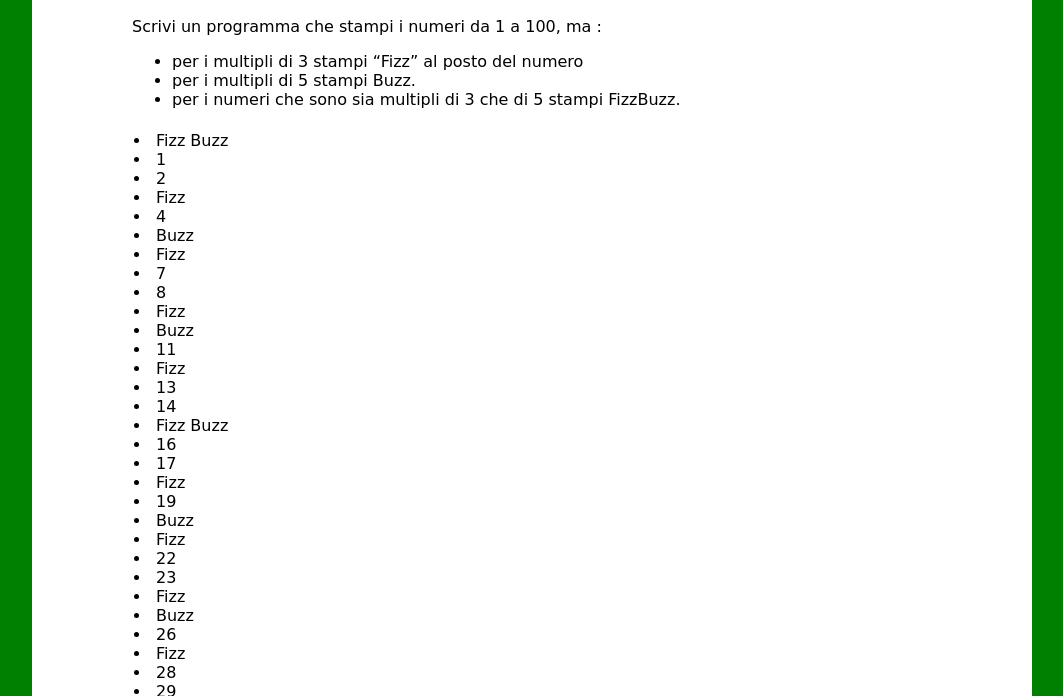
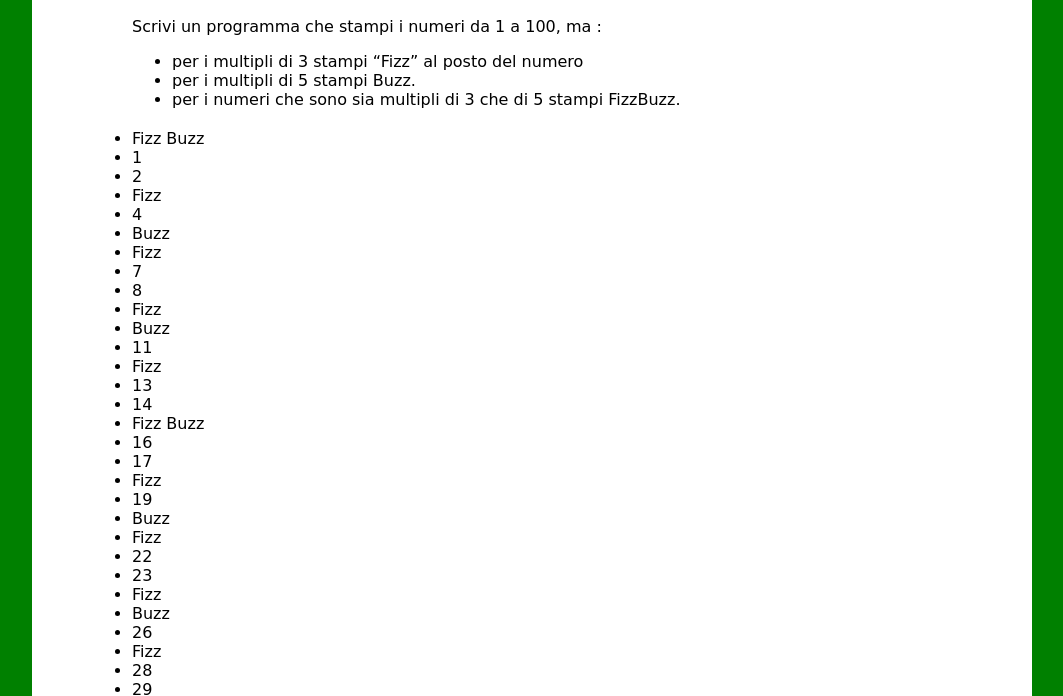
Before and after one commit to carminelentisco/js-fizzbuzz, a plain HTML site: page index.html in a window 1280 px wide. Shown: the part 94-790 px from the top of the page, without its empty margins (108-1171 px from the left). Drawn offline with Linux system fonts and the light colour scheme; a web font is replaced by a local one.

Commit message:
HTML Corretto

```diff
--- a/JS/main.js
+++ b/JS/main.js
@@ -37,4 +37,4 @@ for (var i = 0; i <= 100; i++ ) {
 }
 
 
-document.getElementById('tabella').innerHTML = listaNumeri.join("");
+document.getElementById('listaNumeri').innerHTML = listaNumeri.join("");
--- a/index.html
+++ b/index.html
@@ -40,12 +40,7 @@
             </section>
 
             <section>
-                <!-- <ul id="listaNumeri"></ul> -->
-                <table>
-                    <tbody id="tabella">
-
-                    </tbody>
-                </table>
+                <ul id="listaNumeri"></ul>
             </section>
 
         </div>
```
